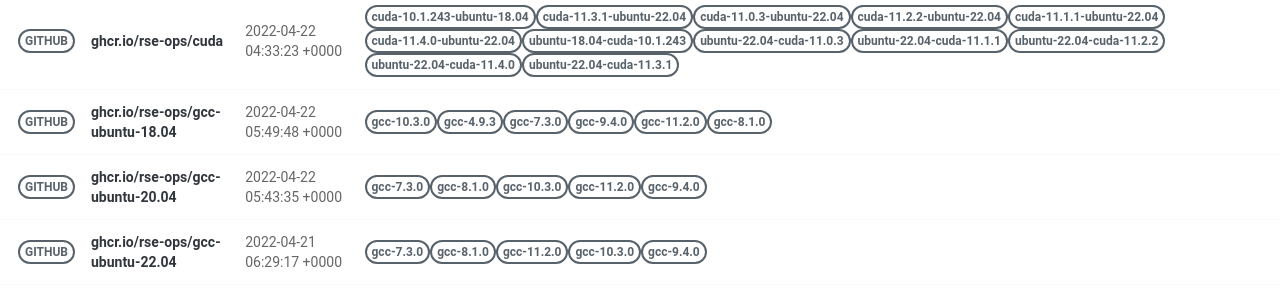
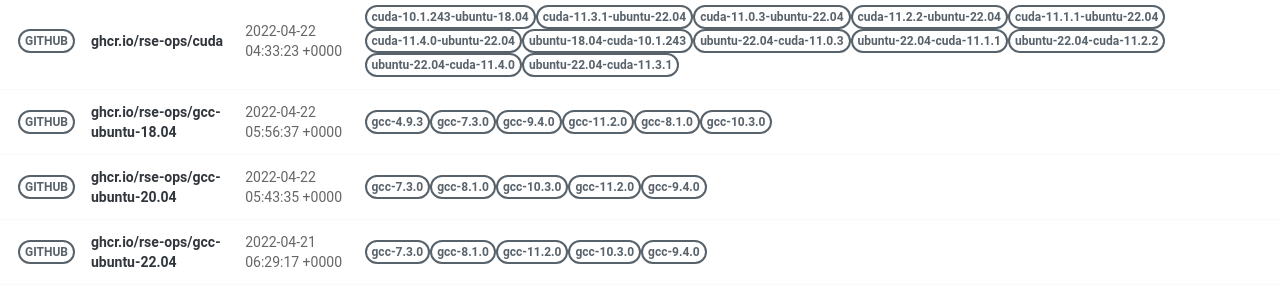
Before and after one commit to rse-ops/docker-images, a Jekyll site: the page built from pages/index.md, in a window 1280 px wide. Shown: the part 502-801 px from the top of the page. Built offline with Jekyll 4.4.1, drawn with Linux system fonts in a browser that asks for light colours; nearby versions of some CDN libraries.

Commit message:
Automated push to update library 2022-04-22

```diff
--- a/_library/ghcr.io-rse-ops-gcc-ubuntu-18.04.md
+++ b/_library/ghcr.io-rse-ops-gcc-ubuntu-18.04.md
@@ -1,14 +1,11 @@
 ---
 layout: container
 name: ghcr.io/rse-ops/gcc-ubuntu-18.04
-updated_at: 2022-04-22 05:49:48.317857
+updated_at: 2022-04-22 05:56:37.566968
 
 
 container_url: https://github.com/orgs/rse-ops/packages/container/package/gcc-ubuntu-18.04
 versions:
- - tag: gcc-10.3.0
-   dockerfile: https://github.com/rse-ops/docker-images/blob/main/ubuntu/gcc/Dockerfile
-   manifest: https://crane.ggcr.dev/manifest/ghcr.io/rse-ops/gcc-ubuntu-18.04:gcc-10.3.0
  - tag: gcc-4.9.3
    dockerfile: https://github.com/rse-ops/docker-images/blob/main/ubuntu/gcc/Dockerfile
    manifest: https://crane.ggcr.dev/manifest/ghcr.io/rse-ops/gcc-ubuntu-18.04:gcc-4.9.3
```
Also changed, not shown: other parts of _library/ghcr.io-rse-ops-gcc-ubuntu-18.04.md (+3 -0 lines).
